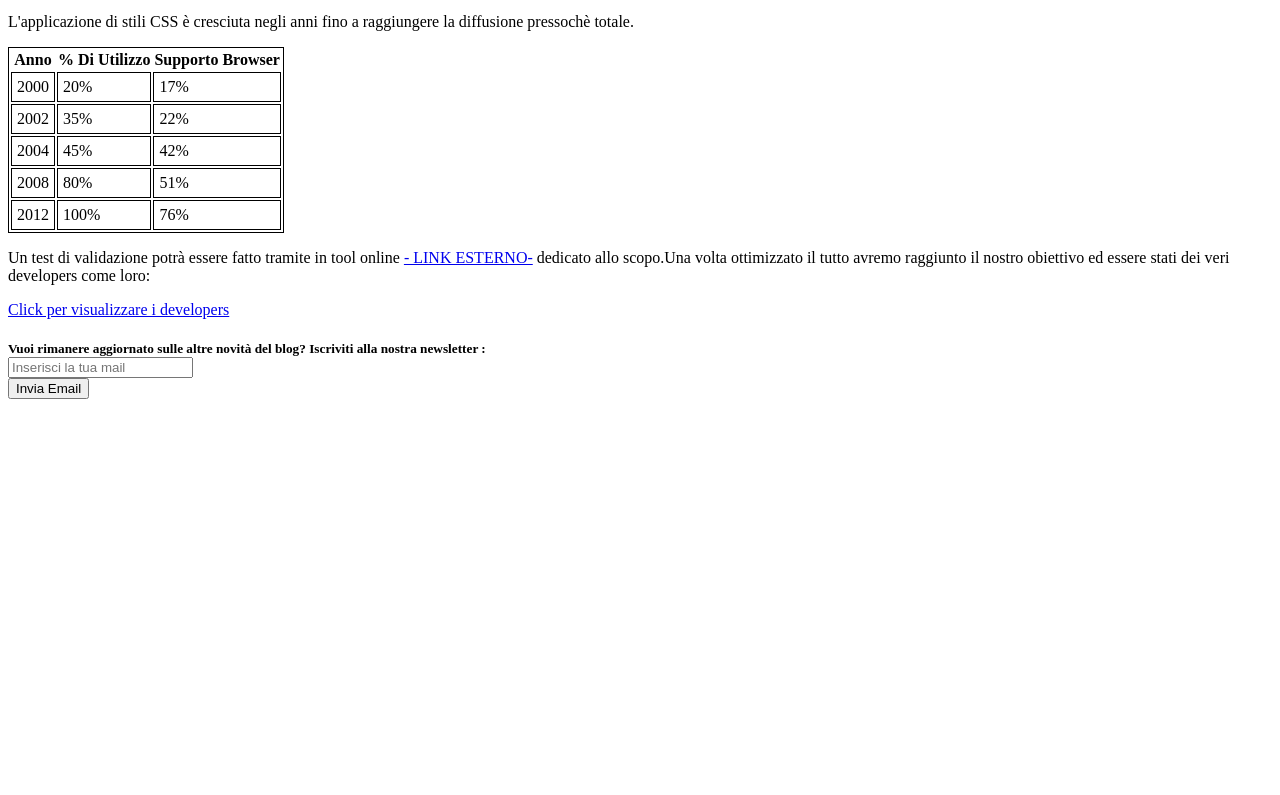
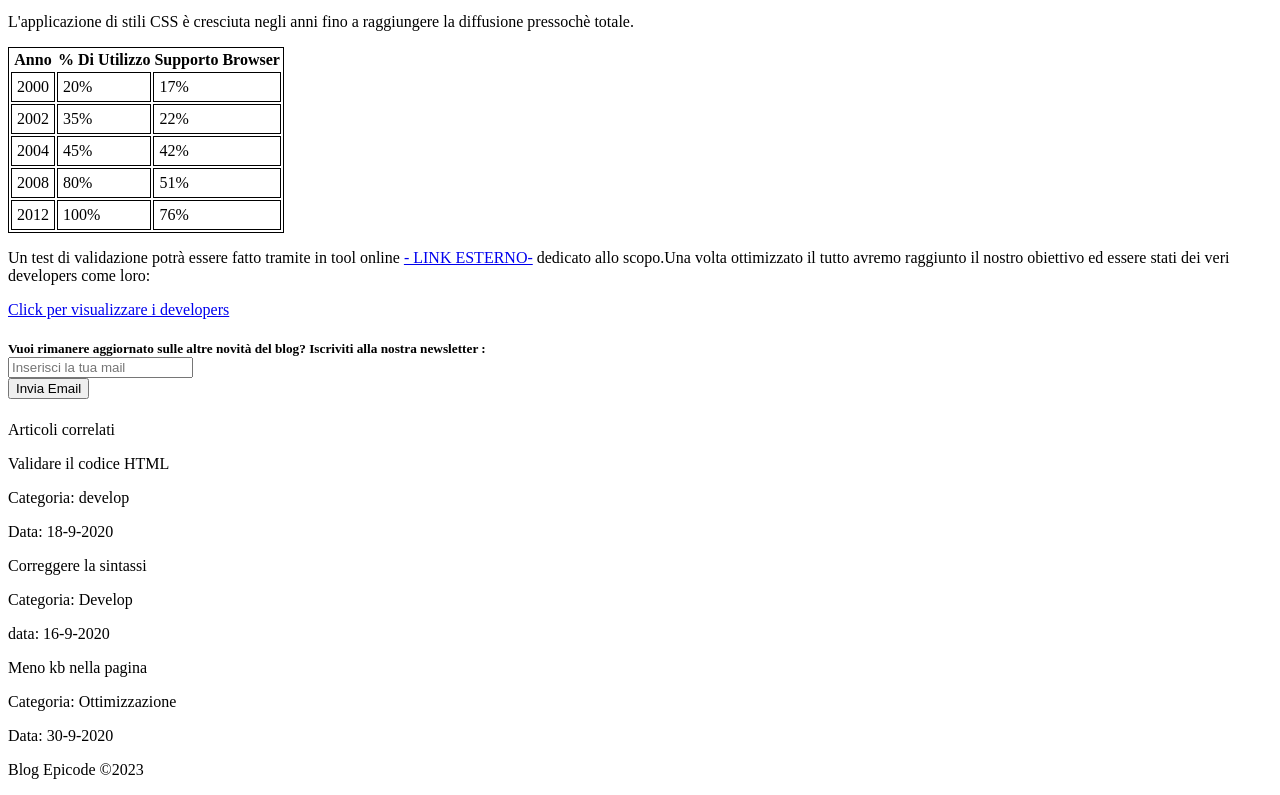
Before and after one commit to MartinoBrundu/U1-W1-D2, a plain HTML site: page index.html in a window 1280 px wide. Shown: the part 550-1345 px from the top of the page. Before the commit the page ends 971 px from the top, so only its background shows below. Drawn offline with Linux system fonts and the light colour scheme.

Commit message:
index4.finish.html

```diff
--- a/index.html
+++ b/index.html
@@ -12,6 +12,8 @@
              border: 1px solid black;
              padding:5px;
             }
+
+
 
  </style>
 
@@ -93,11 +95,11 @@
 
     </tbody>
   </table>
-</main>
+
 <p>Un test di validazione potrà essere fatto tramite in tool online <a href="http://127.0.0.1:5500/index2.html"> - LINK ESTERNO-</a> dedicato allo scopo.Una volta ottimizzato il tutto
 avremo raggiunto il nostro obiettivo ed essere stati dei veri developers come loro: </p>
 <a href="https://www.youtube.com/watch?v=gMAAfNGRmMw"> Click per visualizzare i developers </a>
-    <footer>
+
         <h5>Vuoi rimanere aggiornato sulle altre novità del blog? Iscriviti alla nostra newsletter :
             <form onsubmit="alert ('Grazie mille')">
               <div> <input type="email" placeholder="Inserisci la tua mail" /> </div>
@@ -105,6 +107,26 @@ avremo raggiunto il nostro obiettivo ed essere stati dei veri developers come lo
 
             </form>
         </h5>
-    </footer>
+     </main>
+     <footer>
+
+   <div> <p>Articoli correlati</p>
+    <p>Validare il codice HTML</p>
+    <p>Categoria: develop</p>
+    <p>Data: 18-9-2020</p>
+   </div>
+    <div>
+        <p>Correggere la sintassi</p>
+        <p>Categoria: Develop</p>
+        <p> data: 16-9-2020</p>
+        </div>
+        <div>
+            <p>Meno kb nella pagina </p>
+            <p>Categoria: Ottimizzazione</p>
+            <p>Data: 30-9-2020</p>
+        </div>
+        <p>Blog Epicode &copy;2023</p>
+    </div>
+     </footer>
 </body>
 </html>
```
